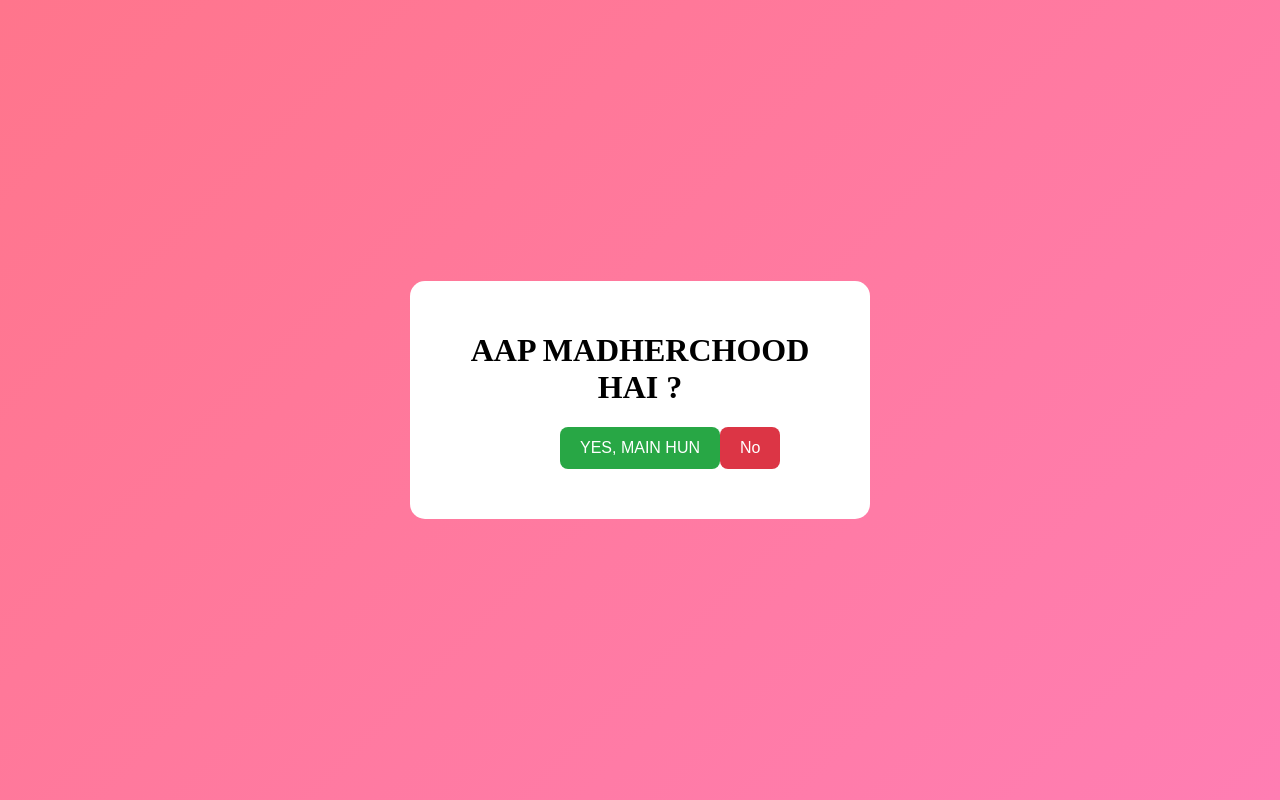
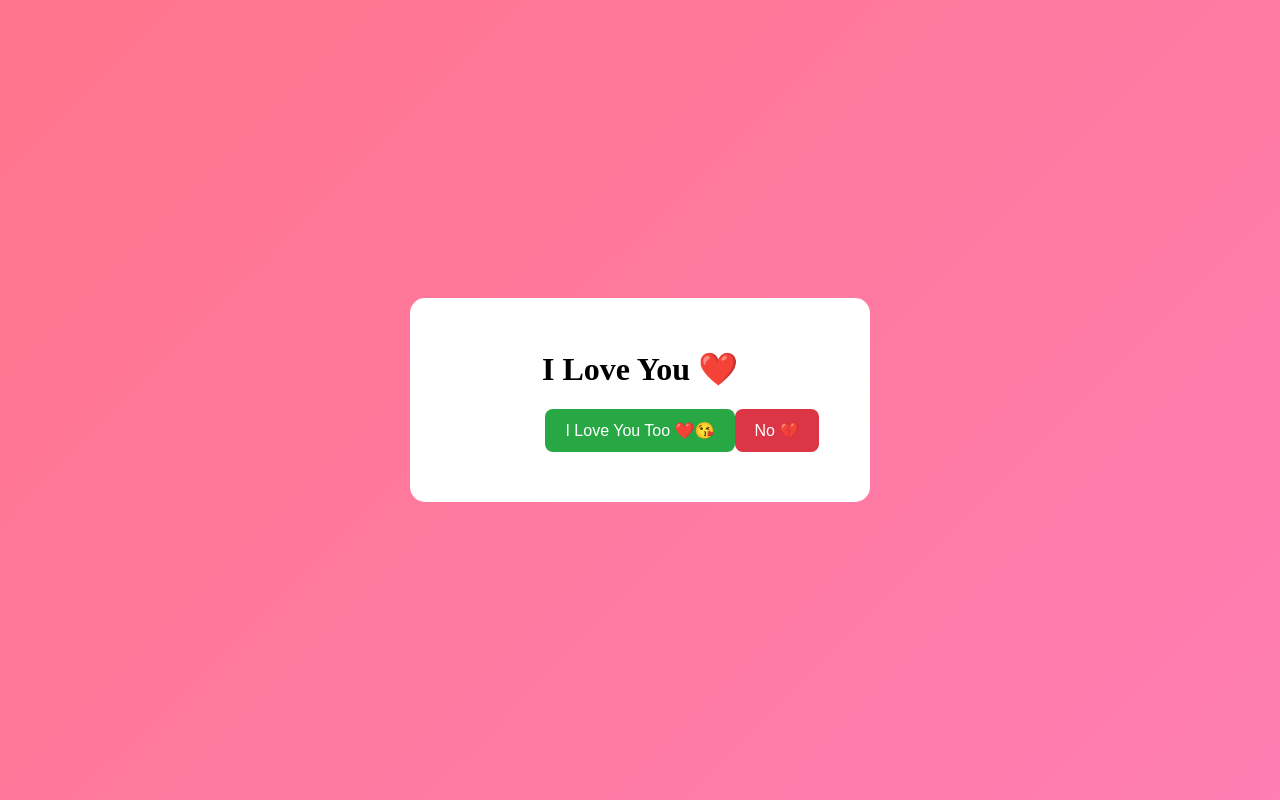
Before and after one commit to anurag0225/love_pank, a plain HTML site: page index.html in a window 1280 px wide. Drawn offline with Linux system fonts and the light colour scheme.

Commit message:
Update index.html
some text changes

```diff
--- a/index.html
+++ b/index.html
@@ -9,11 +9,11 @@
 <body>
 
   <div class="container">
-    <h1><b>AAP MADHERCHOOD HAI ?</b></h1>
+    <h1><b>I Love You ❤️</b></h1>
 
     <div class="play-area">
-      <button id="yes">YES, MAIN HUN</button>
-      <button id="no">No </button>
+      <button id="yes">I Love You Too ❤️😘</button>
+      <button id="no">No 💔</button>
     </div>
 
     <h2 id="result"></h2>
```
